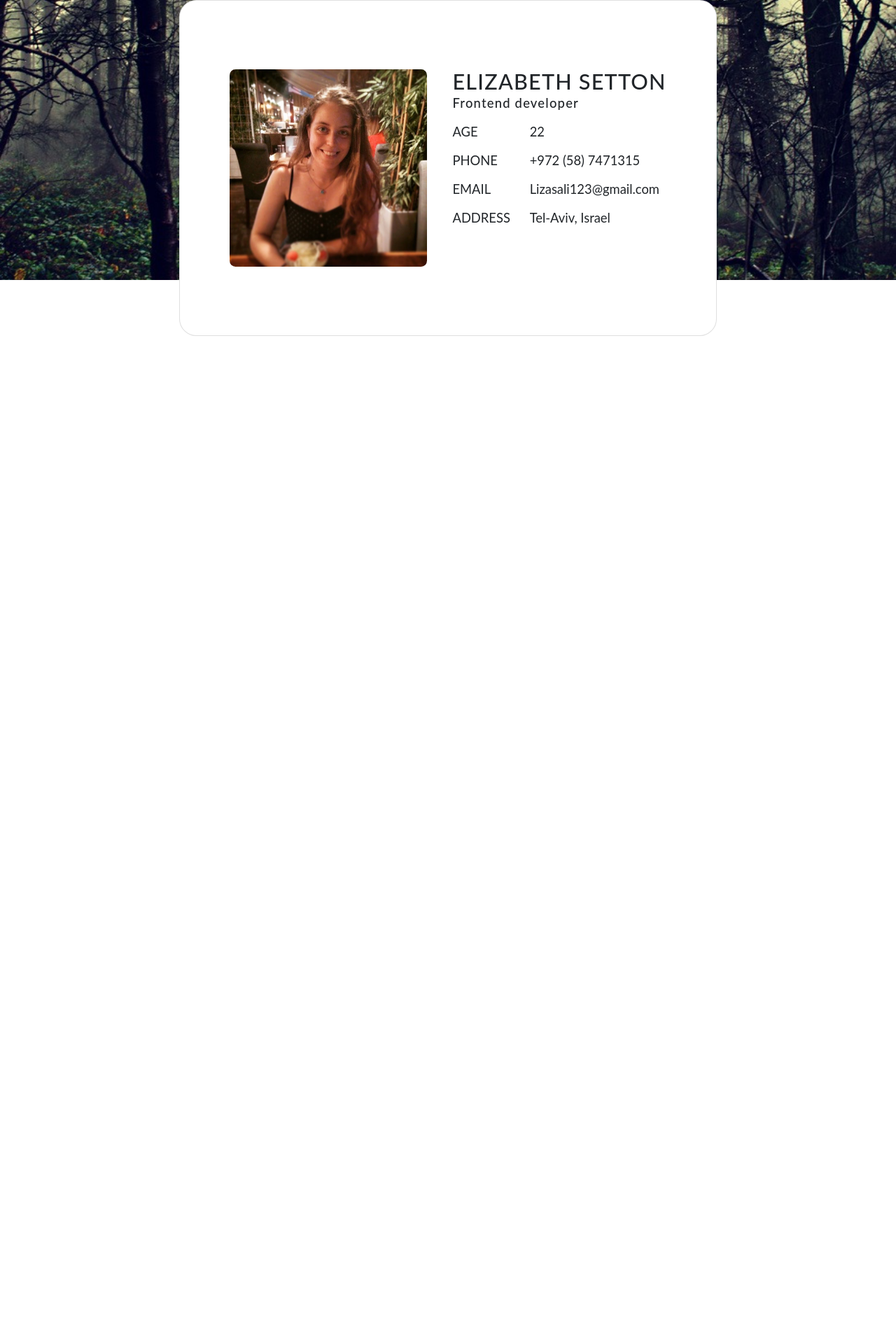
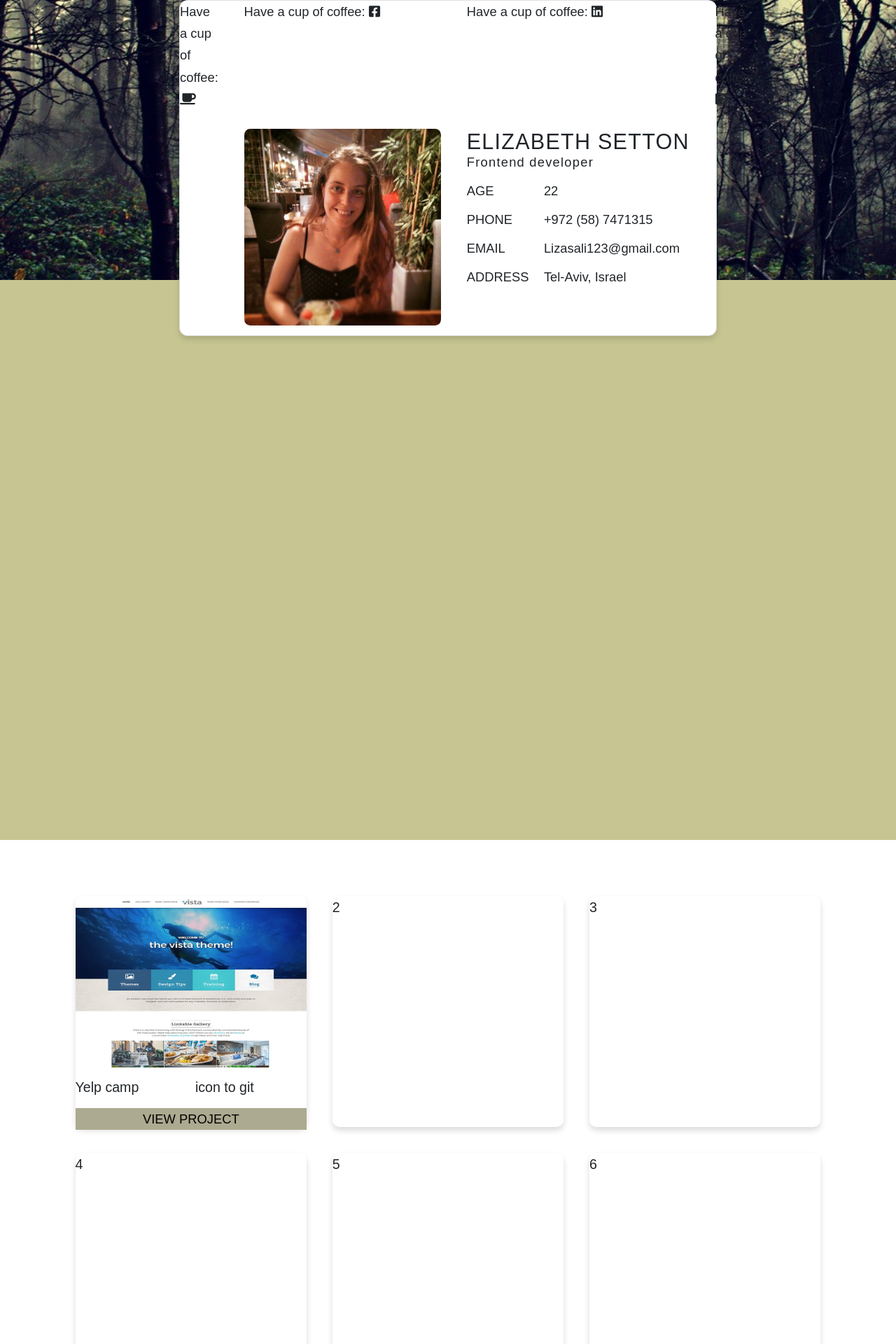
Before and after one commit to LIzasali123/Resume, a Vue app: page / in a window 1280 px wide. Shown: the part 80-2000 px from the top of the page at 70% size. Before the commit the page ends 800 px from the top, so only its background shows below. Built offline with nearby package versions, Linux system fonts and the light colour scheme.

Commit message:
headers icon plus project gallery

```diff
--- a/package.json
+++ b/package.json
@@ -8,9 +8,15 @@
     "lint": "vue-cli-service lint"
   },
   "dependencies": {
+    "@fortawesome/fontawesome-svg-core": "^1.2.18",
+    "@fortawesome/free-brands-svg-icons": "^5.8.2",
+    "@fortawesome/free-solid-svg-icons": "^5.8.2",
+    "@fortawesome/vue-fontawesome": "^0.1.6",
     "bootstrap": "^4.3.1",
     "core-js": "^2.6.5",
+    "i": "^0.3.6",
     "jquery": "^3.4.1",
+    "npm": "^6.9.0",
     "popper.js": "^1.15.0",
     "vue": "^2.6.10"
   },
--- a/src/App.vue
+++ b/src/App.vue
@@ -2,15 +2,22 @@
   <div class="layoutGrid">
     <div class="coverImg"></div>
     <app-header></app-header>
+    <app-info-projects></app-info-projects>
+    <app-gallery-projects></app-gallery-projects>
   </div>
 </template>
 
 <script>
   import header from './components/HeaderCard/header.vue'
+  import infoProjects from './components/infoProjects/infoProjects.vue'
+  import galleryProjects from './components/galleryProjects/galleryProjects.vue'
+
   export default {
     name: 'app',
     components: {
-      'app-header': header
+      'app-header': header,
+      'app-info-projects': infoProjects,
+      'app-gallery-projects': galleryProjects
     }
 }
 </script>
@@ -28,17 +35,16 @@ html {
 body {
   box-sizing: border-box !important;
   font-family: "Lato", sans-serif;
+  font-family: "Josefin Sans", sans-serif;
   font-weight: 400;
   font-size: 1.6rem !important;
   line-height: 1.7 !important;
+  // background-color: #efeeab;
 
 }
 .layoutGrid {
-  // display: grid;
-  // grid-template-rows: 80vh min-content 40vw repeat(3,min-content);
-  // grid-template-columns: [sidebar-start ]8rem [sidebar-end full-start] minmax(6rem, 1fr) [center-start] repeat(8, [col-start] minmax(min-content, 14rem) [col-end]) [center-end] minmax(6rem, 1fr) [full-end];
   display: grid;
-  grid-template-rows: 10vh 50vh 10vh;
+  grid-template-rows: 10vh 50vh 10vh 10vh 80vh 10vh 129vh 10vh ;
   grid-template-columns: 20vw 30vw 30vw 20vw;
 }
 
--- a/src/components/HeaderCard/header.vue
+++ b/src/components/HeaderCard/header.vue
@@ -19,35 +19,11 @@
         <div class="card__img">
             <img src="../../assets/me.jpeg" alt="profile picture">
         </div>
+        <p>Have a cup of coffee: <font-awesome-icon icon="coffee" /></p>
+    <p>Have a cup of coffee: <font-awesome-icon :icon="{ prefix: 'fab', iconName: 'facebook-square' }"/></p>
+    <p>Have a cup of coffee: <font-awesome-icon :icon="{ prefix: 'fab', iconName: 'linkedin' }" /></p>
+    <p>Have a cup of coffee: <font-awesome-icon :icon="{ prefix: 'fab', iconName: 'github-square' }" /></p>
     </div>
-    <!-- <div class="card">
-        <div class=" card__content row featurette">
-            <div class="col-sm-7 order-sm-2">
-                <div class="card__info">
-                    <h1 class="card__heading">Elizabeth Setton</h1>
-                    <h4>Frontend developer</h4>
-                    <hr>
-                    <div>
-                        <dl class="dlList">
-                            <dt class="dlList__dt">Age</dt>
-                            <dd class="dlList__dd">22</dd>
-                            <dt class="dlList__dt">Phone</dt>
-                            <dd class="dlList__dd">+972 (58) 7471315</dd>
-                            <dt class="dlList__dt">Email</dt>
-                            <dd class="dlList__dd">Lizasali123@gmail.com</dd>
-                            <dt class="dlList__dt">Address</dt>
-                            <dd class="dlList__dd">Tel-Aviv, Israel</dd>
-                        </dl>
-                    </div>
-                </div>
-            </div>
-            <div class="col-sm-5 order-sm-1">
-                <div class=" card__img">
-                    <img src="../../assets/me.jpeg" alt="profile picture">
-                </div>
-            </div>
-        </div>
-    </div> -->
 </template>
 <script>
 export default {
@@ -59,20 +35,19 @@ export default {
 .card {
     grid-row: 2 / 4;
     grid-column: 2 / 4;
-    border-radius: 2rem;
+
     display: grid;
     grid-template-columns: 1fr 23rem max-content 1fr;
     grid-template-rows: 1fr 23rem 1fr;
     grid-row-gap: 2.2rem;
     grid-column-gap: 3rem;
+
     font-size: 1.5rem;
-
-    // justify-content: center;
+    border-radius: 1rem;
+    box-shadow: 0px 5px 8px 0px rgba(0, 0, 0, 0.14);
 
     &__heading {
-        // margin: 2rem;
         text-transform: uppercase;
-        // margin-bottom: 1rem !important;
         letter-spacing: 0.1rem;
     }
     &__info {
@@ -83,14 +58,8 @@ export default {
         grid-row: 2 / 3;
         grid-column: 2 / 3;
     }
-    // &__content {
-    //     padding: 0 1.4rem !important;
-    // }
 }
 
-// .col-sm-7, .col-sm-5 {
-//     padding: 0 1.3rem !important;
-// }
 img {
     width: 100%;
     height: 100%;
@@ -98,7 +67,6 @@ img {
 }
 
 .dlList {
-
     &__dd {
         margin-bottom: 0.8rem !important;
     }
@@ -115,5 +83,6 @@ img {
 h4,{
     margin-bottom: 1.2rem !important;
     letter-spacing: 0.1rem;
+    // border-bottom: 1px solid red;
 }
 </style>
--- a/src/components/galleryProjects/galleryProjects.vue
+++ b/src/components/galleryProjects/galleryProjects.vue
@@ -0,0 +1,86 @@
+<template>
+    <div class="projectGal">
+        <div class="projectGal__project">
+            <div class="projectGal__img">
+                <img src="../../assets/project.jpeg"  alt="project img">
+            </div>
+            <p class="projectGal__heading">Yelp camp</p>
+            <p class="projectGal__icon">icon to git</p>
+            <button class="projectGal__button">View Project</button>
+        </div>
+        <div class="projectGal__project">2</div>
+        <div class="projectGal__project">3</div>
+        <div class="projectGal__project">4</div>
+        <div class="projectGal__project">5</div>
+        <div class="projectGal__project">6</div>
+        <div class="projectGal__project">7</div>
+        <div class="projectGal__project">8</div>
+        <div class="projectGal__project">9</div>
+        <!-- <div class="card">
+            <img class="card-img-top" src="..." alt="Card image cap">
+            <div class="card-body">
+                <h5 class="card-title">Card title</h5>
+                <p class="card-text">This is a wider card with supporting text below as a natural lead-in to additional content. This content is a little bit longer.</p>
+            </div>
+            <div class="card-footer">
+                <small class="text-muted">Last updated 3 mins ago</small>
+            </div>
+        </div> -->
+    </div>
+
+</template>
+
+<script>
+export default {
+
+}
+</script>
+
+<style lang="scss">
+    .projectGal {
+        grid-row: 7 / 8;
+        grid-column: 1 / 5;
+
+        display: grid;
+        grid-template-columns: repeat(3, 27rem);
+        grid-template-rows: repeat(3, 27rem);
+        justify-content: center;
+        grid-gap: 3rem;
+
+        &__project {
+            display: grid;
+            grid-template-columns: repeat(2, 1fr);
+            // grid-template-rows: 20rem repeat(2, 1fr);
+            grid-gap: 1rem;
+
+            background-color: white;
+            border-radius: 3%;
+            box-shadow: 0px 5px 8px 0px rgba(0, 0, 0, 0.14);
+        }
+        &__img {
+            grid-column: 1 / -1;
+            grid-row: 1 / 2;
+
+            padding: 1rem;
+            width: 100%;
+            height: 20rem;;
+            z-index: 1;
+
+        }
+        &__button {
+            grid-column: 1 / -1;
+
+            text-transform: uppercase;
+            font-size: 1.5rem;
+            font-weight: 200;
+            border: none;
+            background-color: #acaa90;
+        }
+        &__heading {
+            display: flex;
+        }
+        &__icon {
+            display: flex;
+        }
+    }
+</style>
--- a/src/components/infoProjects/infoProjects.vue
+++ b/src/components/infoProjects/infoProjects.vue
@@ -0,0 +1,19 @@
+<template>
+    <div class="infoProjects">
+
+    </div>
+</template>
+
+<script>
+export default {
+
+}
+</script>
+
+<style lang="scss">
+    .infoProjects {
+        background-color: #c7c692;
+        grid-row: 3 / 6;
+        grid-column: 1 / 6;
+    }
+</style>
--- a/src/main.js
+++ b/src/main.js
@@ -1,8 +1,21 @@
 import 'bootstrap'
 import 'bootstrap/dist/css/bootstrap.min.css'
+
 import Vue from 'vue'
 import App from './App.vue'
 
+import { library } from '@fortawesome/fontawesome-svg-core'
+import { faCoffee } from '@fortawesome/free-solid-svg-icons'
+import { faFacebookSquare, faLinkedin, faGithubSquare } from '@fortawesome/free-brands-svg-icons'
+import { FontAwesomeIcon } from '@fortawesome/vue-fontawesome'
+
+
+library.add(faCoffee)
+library.add(faFacebookSquare)
+library.add(faLinkedin)
+library.add(faGithubSquare)
+
+Vue.component(FontAwesomeIcon.name, FontAwesomeIcon)
 
 Vue.config.productionTip = false
 
```
Also changed, not shown: src/assets/project.jpeg (added), 1 other file (tests, documents, lock files or other folders).
